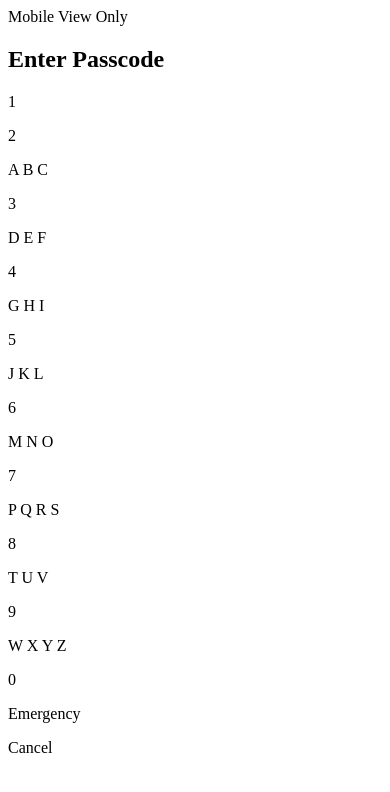
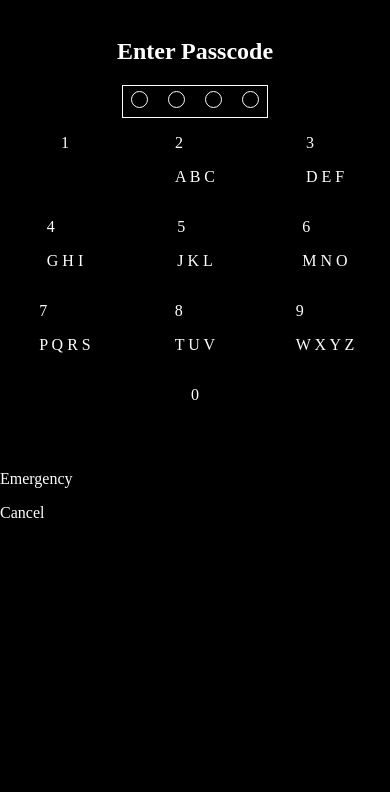
Before and after one commit to SCallahan101/AppleBasicEmergencyMSG, a plain HTML site: page index.html in a window 390 px wide. Drawn offline with Linux system fonts and the light colour scheme.

Commit message:
Set up first part of interface.

```diff
--- a/index.css
+++ b/index.css
@@ -0,0 +1,46 @@
+* body{
+    box-sizing: border-box;
+    /* text-align: center; */
+    margin: 0;
+    padding: 0;
+    color: white;
+    background-color: black;
+}
+@media only screen and (max-width: 600px){
+    #messageSign{
+        visibility: hidden;
+    }
+    .passCode h2{
+        text-align: center;
+    }
+    #rowOfCircles{
+        /* text-align: center; */
+        width: fit-content;
+        margin: 0 auto;
+        border: 1px solid white;
+    }
+    .circles{
+        margin: 5px 8px;
+        height: 15px;
+        width: 15px;
+        border: 1px solid white;
+        background-color: black;
+        border-radius: 50%;
+        display: inline-block;
+        position: relative;
+    }
+    /* .innerDot{
+        height: 10px;
+        width: 10px;
+        background-color: black;
+        border-radius: 50%;
+    } */
+    .numPad{
+        display: grid;
+        grid-template-rows: 1fr 1fr 1fr 1fr;
+        grid-template-columns: 1fr 1fr 1fr;
+        justify-items: center;
+        align-content: center;
+        justify-content: center;
+    }
+}
--- a/index.html
+++ b/index.html
@@ -17,8 +17,11 @@
         <div id="containter">
             <div class="phonebox passCode">
                 <h2>Enter Passcode</h2>
-                <div>
-
+                <div id="rowOfCircles">
+                    <div class="circles"></div>
+                    <div class="circles"></div>
+                    <div class="circles"></div>
+                    <div class="circles"></div>
                 </div>
             </div>
             <div class="phonebox numPad">
```
